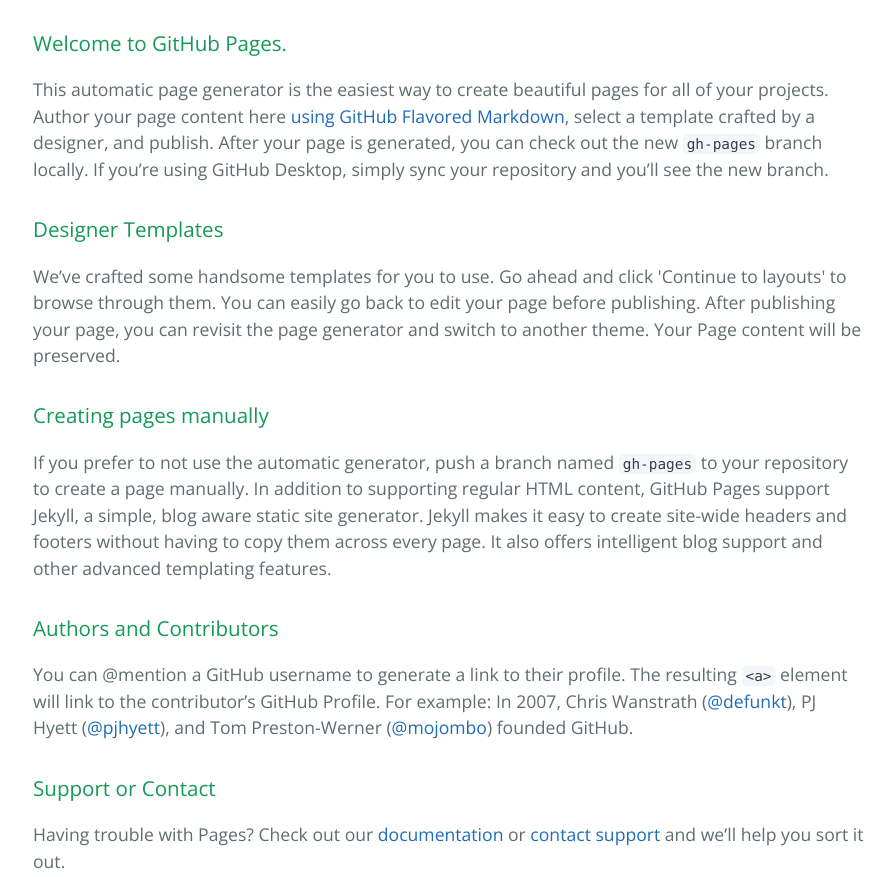
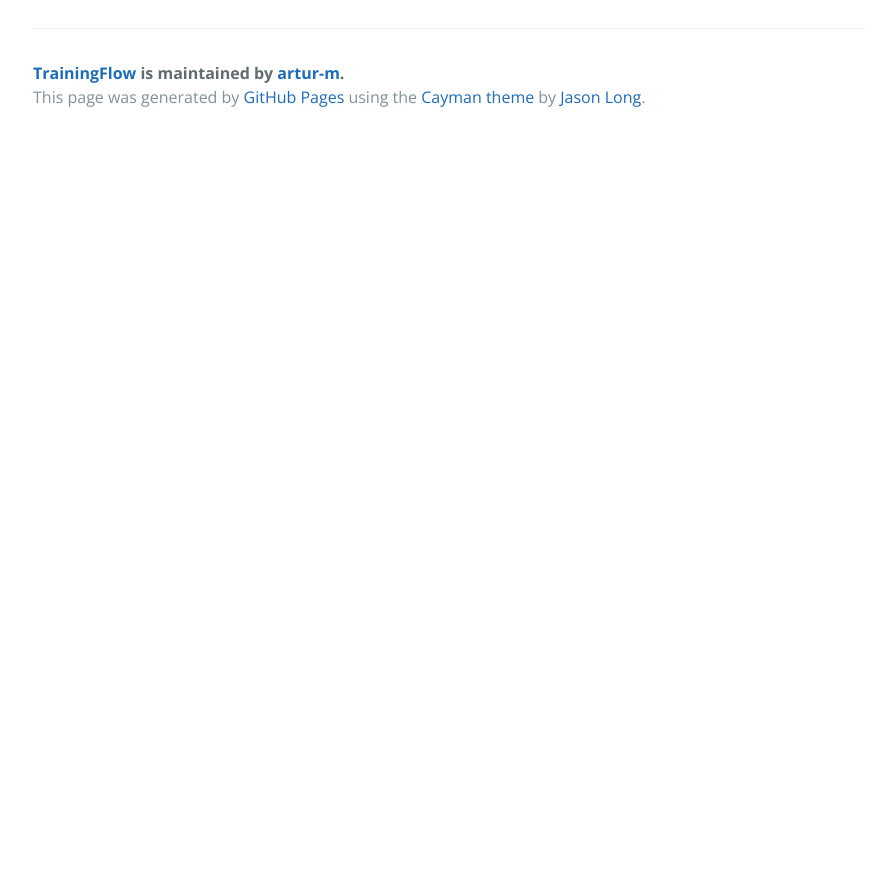
Before and after one commit to artur-m/MachineLearning, a plain HTML site: page index.html in a window 1280 px wide. Shown: the part 340-1217 px from the top of the page, without its empty margins (191-1083 px from the left). After the commit the page ends 800 px from the top, so only its background shows below. Drawn offline with nearby package versions, Linux system fonts and the light colour scheme.

Commit message:
Update index.html

```diff
--- a/index.html
+++ b/index.html
@@ -2,7 +2,7 @@
 <html lang="en-us">
   <head>
     <meta charset="UTF-8">
-    <title>TrainingFlow by artur-m</title>
+    <title>Machine Learning by artur-m</title>
     <meta name="viewport" content="width=device-width, initial-scale=1">
     <link rel="stylesheet" type="text/css" href="stylesheets/normalize.css" media="screen">
     <link href='https://fonts.googleapis.com/css?family=Open+Sans:400,700' rel='stylesheet' type='text/css'>
@@ -19,30 +19,6 @@
     </section>
 
     <section class="main-content">
-      <h3>
-<a id="welcome-to-github-pages" class="anchor" href="#welcome-to-github-pages" aria-hidden="true"><span aria-hidden="true" class="octicon octicon-link"></span></a>Welcome to GitHub Pages.</h3>
-
-<p>This automatic page generator is the easiest way to create beautiful pages for all of your projects. Author your page content here <a href="https://guides.github.com/features/mastering-markdown/">using GitHub Flavored Markdown</a>, select a template crafted by a designer, and publish. After your page is generated, you can check out the new <code>gh-pages</code> branch locally. If you’re using GitHub Desktop, simply sync your repository and you’ll see the new branch.</p>
-
-<h3>
-<a id="designer-templates" class="anchor" href="#designer-templates" aria-hidden="true"><span aria-hidden="true" class="octicon octicon-link"></span></a>Designer Templates</h3>
-
-<p>We’ve crafted some handsome templates for you to use. Go ahead and click 'Continue to layouts' to browse through them. You can easily go back to edit your page before publishing. After publishing your page, you can revisit the page generator and switch to another theme. Your Page content will be preserved.</p>
-
-<h3>
-<a id="creating-pages-manually" class="anchor" href="#creating-pages-manually" aria-hidden="true"><span aria-hidden="true" class="octicon octicon-link"></span></a>Creating pages manually</h3>
-
-<p>If you prefer to not use the automatic generator, push a branch named <code>gh-pages</code> to your repository to create a page manually. In addition to supporting regular HTML content, GitHub Pages support Jekyll, a simple, blog aware static site generator. Jekyll makes it easy to create site-wide headers and footers without having to copy them across every page. It also offers intelligent blog support and other advanced templating features.</p>
-
-<h3>
-<a id="authors-and-contributors" class="anchor" href="#authors-and-contributors" aria-hidden="true"><span aria-hidden="true" class="octicon octicon-link"></span></a>Authors and Contributors</h3>
-
-<p>You can @mention a GitHub username to generate a link to their profile. The resulting <code>&lt;a&gt;</code> element will link to the contributor’s GitHub Profile. For example: In 2007, Chris Wanstrath (<a href="https://github.com/defunkt" class="user-mention">@defunkt</a>), PJ Hyett (<a href="https://github.com/pjhyett" class="user-mention">@pjhyett</a>), and Tom Preston-Werner (<a href="https://github.com/mojombo" class="user-mention">@mojombo</a>) founded GitHub.</p>
-
-<h3>
-<a id="support-or-contact" class="anchor" href="#support-or-contact" aria-hidden="true"><span aria-hidden="true" class="octicon octicon-link"></span></a>Support or Contact</h3>
-
-<p>Having trouble with Pages? Check out our <a href="https://help.github.com/pages">documentation</a> or <a href="https://github.com/contact">contact support</a> and we’ll help you sort it out.</p>
 
       <footer class="site-footer">
         <span class="site-footer-owner"><a href="https://github.com/artur-m/MachineLearning">TrainingFlow</a> is maintained by <a href="https://github.com/artur-m">artur-m</a>.</span>
```
